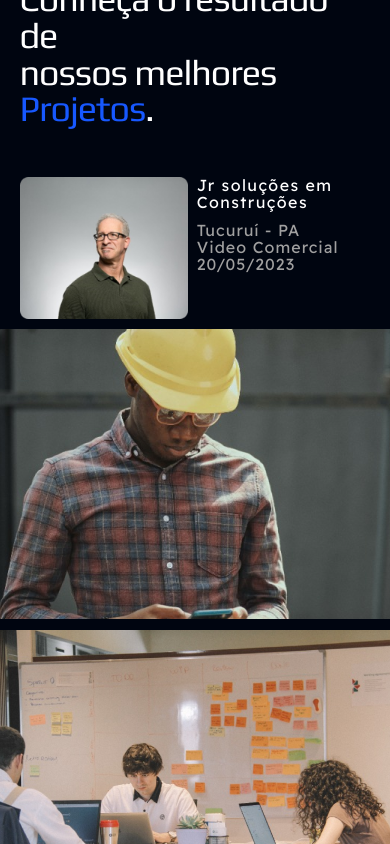
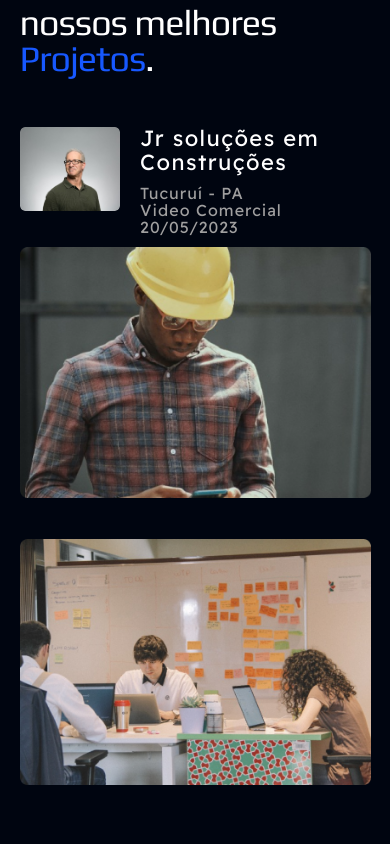
Before and after one commit to Yures1lva/MF_Produtora, a React (Vite) app in the folder MfProdutora/: page / in a window 390 px wide. Shown: the part 1160-2004 px from the top of the page. Built offline with nearby package versions, Linux system fonts and the light colour scheme.

Commit message:
terminando responsivide results

```diff
--- a/MfProdutora/src/components/results/Component.Result.tsx
+++ b/MfProdutora/src/components/results/Component.Result.tsx
@@ -26,8 +26,8 @@ export function ComponetResult({title, local, type, date, imgPerfil, img1, img2}
                     </div>
                 </div>
                 <div className={styles.introImages}>
-                    <div><img src={img1} alt="" /></div>
-                    <div><img src={img2} alt="" /></div>
+                    <img src={img1} alt="" />
+                    <img src={img2} alt="" />
                 </div>
             </div>
         </>
--- a/MfProdutora/src/components/results/Results.module.css
+++ b/MfProdutora/src/components/results/Results.module.css
@@ -101,13 +101,13 @@ h3{
 
     display: flex;
     flex-direction: row;
-    gap: 10% /*10px*/;
+    gap: 2% /*10px*/;
     justify-content: space-around;
     flex-wrap: wrap;
 }
 
-.introImages div{
-    width: 30% /*290px*/;
+.introImages img{
+    width: 48% /*290px*/;
 
     margin-top: 3% /*18px*/;
     display: flex;
@@ -118,47 +118,13 @@ h3{
     transition: all ease .3s;
 }
 
-.introImages div:hover{
+.introImages img:hover{
     transform: scale(1.1);
+    z-index: 1000;
 
 }
 /*preciso melhorar essa bagunça*/
-@media (max-width: 768px){
 
-
-    .TopContent{
-        margin-top:3.125rem /*50px*/;
-        display: flex;
-        flex-direction: row;
-        justify-content: center;
-        gap: 0.525rem /*20px*/;
-        overflow: hidden;
-
-    }
-
-    .introImages div{
-        width: 50% /*290px*/;
-
-        margin-top: 3% /*18px*/;
-        display: flex;
-        justify-content: center;
-        align-items: center;
-        border-radius: 5px;
-        z-index: 1;
-        transition: all ease .3s;
-    }
-
-    .descript h4{
-        margin: 0 0 0.625rem /*10px*/ 0;
-        padding: 0;
-
-        font-size: 1rem /*22px*/;
-        font-style: normal;
-        font-weight: 400;
-        line-height: 108.523%; /* 23.875px */
-        letter-spacing: 1.43px;
-    }
-}
 
 
 
@@ -186,8 +152,25 @@ h3{
         padding-top: 180px;
     }
 
+
+
 }
 
+@media (max-width: 768px){
+
+
+  /*  .TopContent{
+        margin-top:3.125rem ;
+        display: flex;
+        flex-direction: row;
+        justify-content: center;
+        gap: 0.525rem ;
+
+    }*/
+
+
+
+}
 
 @media (max-width: 31.25rem){/*500px*/
     .background{
@@ -198,4 +181,51 @@ h3{
         padding-top: 130px;
     }
 
+    .imagePerfil{
+
+        height: 10vh /*217px*/;
+        width: 12vh;
+        border-radius: 5px;
+
+        /* background-image: url("../../assets/imgs/clients/client-01.png");
+        background-size: cover;
+        background-repeat: no-repeat;
+        background-position-x: center; */
+     }
+
+
+     .descript ul{
+        margin: 0;
+        padding: 0;
+        display: flex;
+        flex-direction: row;
+        flex-wrap: wrap;
+    }
+
+     .descript ul li{
+
+        margin-right: 20px;
+
+    }
+
+    .introImages img{
+        width: 100%;
+        margin-bottom: 30px;
+    }
+
+
+
 }
+
+
+@media (max-width: 400px){/*500px*/
+    .background{
+        height: 155px;
+    }
+
+    .background div p{
+        padding-top: 90px;
+    }
+
+
+}
```
